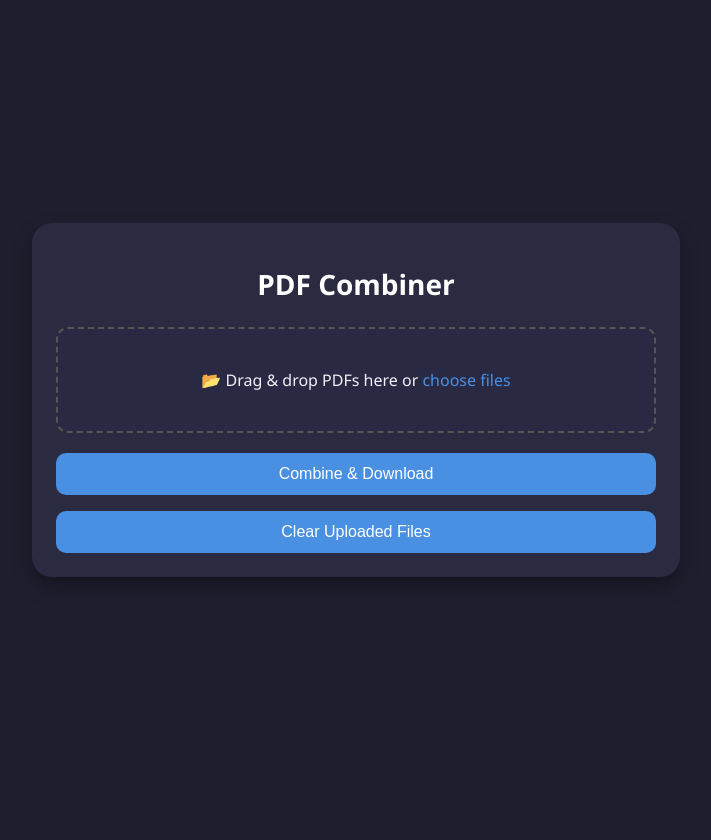
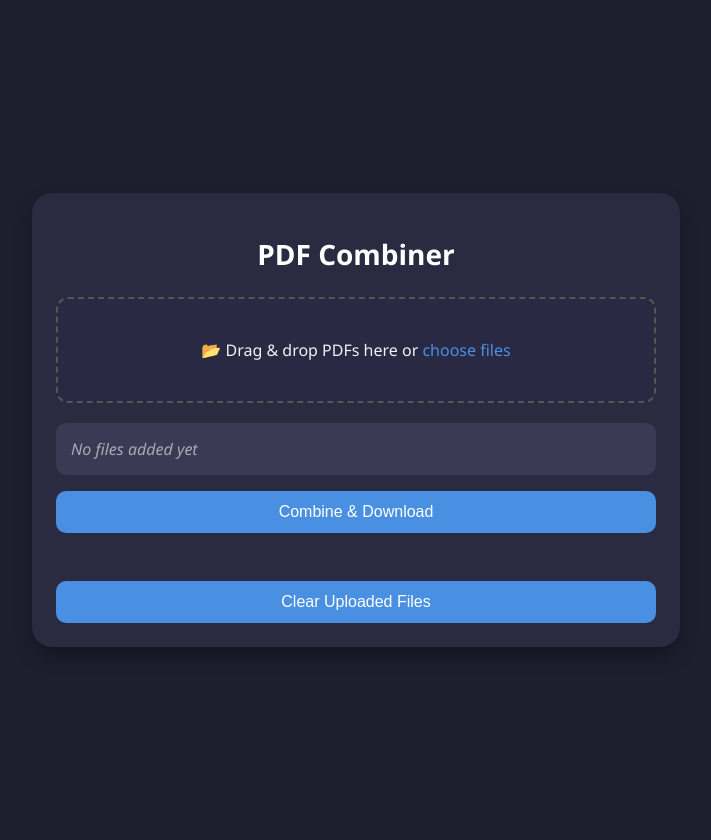
Before and after one commit to qqwg123/PDFCombiner, a Flask app: page / in a window 1280 px wide. Shown: the whole page, without its empty margins (284-995 px from the left). Before the commit the page ends 577 px from the top, so only its background shows below. Run offline with Flask 3, Linux system fonts and the light colour scheme.

Commit message:
Added file removal, status message, file info, style updates

```diff
--- a/backend/app.py
+++ b/backend/app.py
@@ -54,6 +54,24 @@ def upload():
 
     return 'Files uploaded successfully'
 
+@app.route('/remove-file', methods=['POST'])
+def remove_file():
+    # This endpoint is optional - if a file doesn't exist, we'll just continue
+    try:
+        data = request.get_json()
+        filename = data.get('filename')
+
+        if filename:
+            safe_filename = secure_filename(filename)
+            file_path = os.path.join(app.config['UPLOAD_FOLDER'], safe_filename)
+
+            if os.path.exists(file_path):
+                os.remove(file_path)
+    except Exception:
+        pass
+
+    return jsonify({'message': 'Processed'})
+
 @app.route('/combine-and-download', methods=['POST'])
 def combine_and_download():
     data = request.get_json()
--- a/backend/static/script.js
+++ b/backend/static/script.js
@@ -19,6 +19,14 @@ combineDownloadBtn.addEventListener("click", async () => {
     return;
   }
 
+  if (uploadedFiles.length === 1) {
+    statusText.textContent = "You need at least 2 PDF files to combine.";
+    return;
+  }
+
+  // Show "combining" status
+  statusText.textContent = "Combining PDFs...";
+
   try {
     const filenames = uploadedFiles.map((file) => file.name);
 
@@ -30,7 +38,10 @@ combineDownloadBtn.addEventListener("click", async () => {
       body: JSON.stringify({ filenames })
     });
 
-    if (!res.ok) throw new Error("Failed to combine PDFs");
+    if (!res.ok) {
+      const errorData = await res.json();
+      throw new Error(errorData.error || "Failed to combine PDFs");
+    }
 
     const blob = await res.blob();
     const url = window.URL.createObjectURL(blob);
@@ -41,14 +52,21 @@ combineDownloadBtn.addEventListener("click", async () => {
     a.click();
     a.remove();
     window.URL.revokeObjectURL(url);
+
+    // Success message
+    statusText.textContent = "PDFs combined successfully!";
+    setTimeout(() => {
+      statusText.textContent = "";
+    }, 10000);
   } catch (err) {
     statusText.textContent = err.message;
   }
 });
 
-
 clearFilesBtn.addEventListener("click", async () => {
   try {
+    statusText.textContent = "Clearing files...";
+
     const res = await fetch("/clear-files", {
       method: "POST"
     });
@@ -64,52 +82,93 @@ clearFilesBtn.addEventListener("click", async () => {
   }
 });
 
-
-
-
 function updateFileList() {
   fileList.innerHTML = "";
+
+  if (uploadedFiles.length === 0) {
+    fileList.innerHTML = "<li class='empty-list'>No files added yet</li>";
+    return;
+  }
+
   uploadedFiles.forEach((file, index) => {
     const li = document.createElement("li");
     li.setAttribute("data-index", index);
-    li.innerHTML = `<span class="icon">📄</span> ${file.name}`;
-    li.textContent = file.name;
+
+    // File info container
+    const fileInfo = document.createElement("div");
+    fileInfo.className = "file-info";
+
+    // PDF icon
+    const icon = document.createElement("span");
+    icon.className = "icon";
+    icon.textContent = "📄";
+    fileInfo.appendChild(icon);
+
+    // File name
+    const fileName = document.createElement("span");
+    fileName.className = "file-name";
+    fileName.textContent = file.name;
+    fileName.title = file.name; // Show full name on hover
+    fileInfo.appendChild(fileName);
+
+    // Add file size
+    const fileSize = document.createElement("span");
+    fileSize.className = "file-size";
+    fileSize.textContent = formatFileSize(file.size);
+    fileInfo.appendChild(fileSize);
+
+    li.appendChild(fileInfo);
+
+    // Actions container
+    const actions = document.createElement("div");
+    actions.className = "file-actions";
+
+    // Delete button
+    const deleteBtn = document.createElement("button");
+    deleteBtn.className = "delete-file";
+    deleteBtn.innerHTML = "×";
+    deleteBtn.title = "Remove file";
+    deleteBtn.addEventListener("click", () => {
+      uploadedFiles.splice(index, 1);
+      updateFileList();
+    });
+    actions.appendChild(deleteBtn);
+
+    li.appendChild(actions);
+
+    // Drag functionality
     li.draggable = true;
-    li.dataset.index = index;
 
-    // Drag events
     li.addEventListener("dragstart", (e) => {
       e.dataTransfer.setData("text/plain", index);
     });
 
     li.addEventListener("dragover", (e) => {
       e.preventDefault();
-      li.style.borderTop = "2px solid #007bff";
+      li.classList.add("drag-over");
     });
 
     li.addEventListener("dragleave", () => {
-      li.style.borderTop = "";
+      li.classList.remove("drag-over");
     });
 
     li.addEventListener("drop", (e) => {
       e.preventDefault();
-      li.style.borderTop = "";
+      li.classList.remove("drag-over");
 
       const fromIndex = parseInt(e.dataTransfer.getData("text/plain"));
       const toIndex = index;
 
-      const movedItem = uploadedFiles.splice(fromIndex, 1)[0];
-      uploadedFiles.splice(toIndex, 0, movedItem);
-
-      updateFileList();
+      if (fromIndex !== toIndex) {
+        const movedItem = uploadedFiles.splice(fromIndex, 1)[0];
+        uploadedFiles.splice(toIndex, 0, movedItem);
+        updateFileList();
+      }
     });
 
     fileList.appendChild(li);
   });
 }
-
-
-
 
 dropZone.addEventListener("dragover", (e) => {
   e.preventDefault();
@@ -126,22 +185,44 @@ dropZone.addEventListener("drop", (e) => {
   handleFiles(e.dataTransfer.files);
 });
 
-fileInput.addEventListener("change", (e) => {
-  handleFiles(e.target.files);
-});
+function formatFileSize(bytes) {
+  if (bytes === 0) return '0 Bytes';
+
+  const k = 1024;
+  const sizes = ['Bytes', 'KB', 'MB', 'GB'];
+  const i = Math.floor(Math.log(bytes) / Math.log(k));
+
+  return parseFloat((bytes / Math.pow(k, i)).toFixed(2)) + ' ' + sizes[i];
+}
 
 async function handleFiles(fileListFromInput) {
   const newFileArray = Array.from(fileListFromInput);
 
+  // Filter for PDF files only
+  const pdfFiles = newFileArray.filter(file =>
+    file.type === 'application/pdf' || file.name.toLowerCase().endsWith('.pdf')
+  );
+
+  if (pdfFiles.length === 0) {
+    statusText.textContent = "Please select PDF files only.";
+    return;
+  }
+
+  if (newFileArray.length !== pdfFiles.length) {
+    statusText.textContent = "Some non-PDF files were skipped.";
+  }
+
   // Filter out duplicates by filename
-  const uniqueNewFiles = newFileArray.filter(newFile =>
+  const uniqueNewFiles = pdfFiles.filter(newFile =>
     !uploadedFiles.some(existing => existing.name === newFile.name)
   );
 
   if (uniqueNewFiles.length === 0) {
-    statusText.textContent = "Some files were already added and were skipped.";
+    statusText.textContent = "These files were already added and were skipped.";
     return;
   }
+
+  statusText.textContent = "Uploading files...";
 
   const formData = new FormData();
   for (let file of uniqueNewFiles) {
@@ -158,8 +239,18 @@ async function handleFiles(fileListFromInput) {
 
     uploadedFiles = [...uploadedFiles, ...uniqueNewFiles];
     updateFileList();
-    statusText.textContent = "";
+    statusText.textContent = `${uniqueNewFiles.length} file(s) uploaded successfully.`;
+
+    // Clear success message after a few seconds
+    setTimeout(() => {
+      if (statusText.textContent.includes("uploaded successfully")) {
+        statusText.textContent = "";
+      }
+    }, 10000);
   } catch (err) {
     statusText.textContent = err.message;
   }
 }
+
+// Initialize file list in case there are any
+updateFileList();
--- a/backend/static/style.css
+++ b/backend/static/style.css
@@ -1,5 +1,5 @@
 body {
-  font-family: 'Segoe UI', sans-serif;
+  font-family: 'Segoe UI', Roboto, system-ui, sans-serif;
   margin: 0;
   background-color: #1e1e2f;
   color: #f0f0f5;
@@ -7,6 +7,7 @@ body {
   justify-content: center;
   align-items: center;
   min-height: 100vh;
+  padding: 20px;
 }
 
 .container {
@@ -33,6 +34,11 @@ h1 {
   background-color: #292944;
   margin-bottom: 20px;
   transition: 0.3s ease;
+  cursor: pointer;
+}
+
+.drop-zone:hover {
+  border-color: #4a90e2;
 }
 
 .drop-zone.dragover {
@@ -41,41 +47,96 @@ h1 {
 }
 
 input[type="file"] {
-  display: none; /* hide file input, just use drop-zone text */
-}
-
-#pdfFiles {
-  border: none;
-  background: transparent;
-  color: #ddd;
-  width: 100%;
-  padding: 0;
+  display: none;
 }
 
 ul#fileList {
   list-style: none;
   padding-left: 0;
   margin-top: 15px;
+  background-color: #292944;
+  border-radius: 10px;
+  overflow: hidden;
+  max-height: 300px;
+  overflow-y: auto;
+}
+
+ul#fileList .empty-list {
+  padding: 15px;
+  text-align: center;
+  color: #aaaab5;
+  font-style: italic;
 }
 
 ul#fileList li {
   display: flex;
+  justify-content: space-between;
   align-items: center;
   padding: 10px 14px;
-  margin: 6px 0;
   background-color: #3a3a55;
-  border-radius: 8px;
+  border-bottom: 1px solid #444458;
   cursor: grab;
   transition: background-color 0.2s ease;
+}
+
+ul#fileList li:last-child {
+  border-bottom: none;
 }
 
 ul#fileList li:hover {
   background-color: #4a4a6d;
 }
 
-ul#fileList li span.icon {
+ul#fileList li.drag-over {
+  border-top: 2px solid #4a90e2;
+}
+
+.file-info {
+  display: flex;
+  align-items: center;
+  flex: 1;
+  min-width: 0;
+}
+
+.icon {
   margin-right: 10px;
-  color: #aaa;
+  color: #aaaab5;
+}
+
+.file-name {
+  flex: 1;
+  white-space: nowrap;
+  overflow: hidden;
+  text-overflow: ellipsis;
+}
+
+.file-size {
+  margin-left: 8px;
+  font-size: 12px;
+  color: #aaaab5;
+}
+
+.file-actions {
+  display: flex;
+  align-items: center;
+}
+
+.delete-file {
+  background: transparent;
+  border: none;
+  color: #aaaab5;
+  font-size: 18px;
+  cursor: pointer;
+  width: 28px;
+  height: 28px;
+  display: flex;
+  align-items: center;
+  justify-content: center;
+  transition: all 0.2s ease;
+}
+
+.delete-file:hover {
+  color: #ff5252;
 }
 
 button {
@@ -101,4 +162,5 @@ button:hover {
   color: #ff6b6b;
   text-align: center;
   font-size: 14px;
+  min-height: 20px;
 }
--- a/frontend/index.html
+++ b/frontend/index.html
@@ -2,6 +2,7 @@
 <html lang="en">
 <head>
   <meta charset="UTF-8" />
+  <meta name="viewport" content="width=device-width, initial-scale=1.0">
   <title>PDF Combiner</title>
   <link rel="stylesheet" href="/static/style.css" />
 </head>
@@ -15,11 +16,11 @@
       <input type="file" id="pdfFiles" multiple accept=".pdf" />
     </div>
 
+    <!-- File list -->
+    <ul id="fileList"></ul>
 
-
-    <ul id="fileList"></ul>
     <button id="combineDownloadBtn">Combine & Download</button>
-    <p id="status" style="color: red;"></p>
+    <p id="status"></p>
     <button id="clearFilesBtn">Clear Uploaded Files</button>
   </div>
 
```
